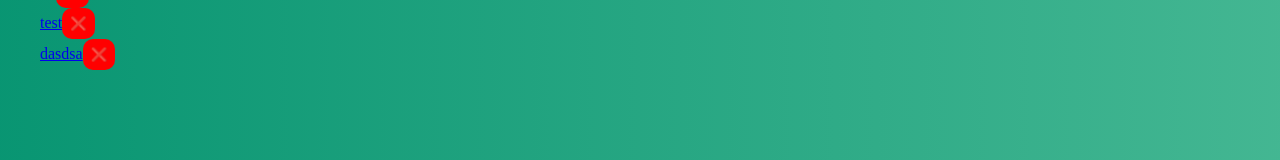
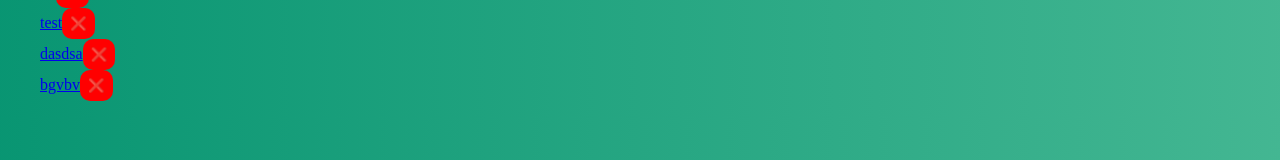
Before and after one commit to phlgr/wuensch-dir-was, a React (Create React App) app: page / in a window 1280 px wide. Shown: the part 258-418 px from the top of the page. Built offline with nearby package versions, Linux system fonts and the light colour scheme; data requests are answered from the project's data file; a web font is replaced by a local one.

Commit message:
:goal_net: Add error handling

```diff
--- a/db.json
+++ b/db.json
@@ -39,6 +39,11 @@
       "title": "dasdsa",
       "items": [],
       "id": 8
+    },
+    {
+      "title": "bgvbv",
+      "items": [],
+      "id": 9
     }
   ]
 }
--- a/src/pages/Add.js
+++ b/src/pages/Add.js
@@ -32,7 +32,6 @@ const Add = () => {
     } catch (error) {
       console.error(error);
       setErrorMessage(error.message);
-    } finally {
       setLoading(false);
     }
   };
```
